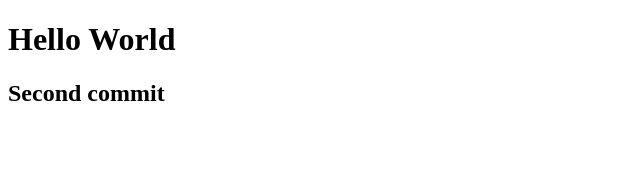
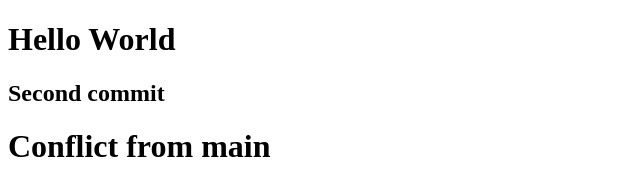
Before and after one commit to HoangDucHue/GithubCodeDao, a plain HTML site: page test_new.html in a window 1280 px wide. Shown: the whole page, without its empty margins (0-640 px from the left). Drawn offline with Linux system fonts and the light colour scheme.

Commit message:
conflict from main

```diff
--- a/test_new.html
+++ b/test_new.html
@@ -8,5 +8,6 @@
 <body>
     <h1>Hello World</h1>
     <h2>Second commit</h2>
+    <h1>Conflict from main</h1>
 </body>
 </html>
```
